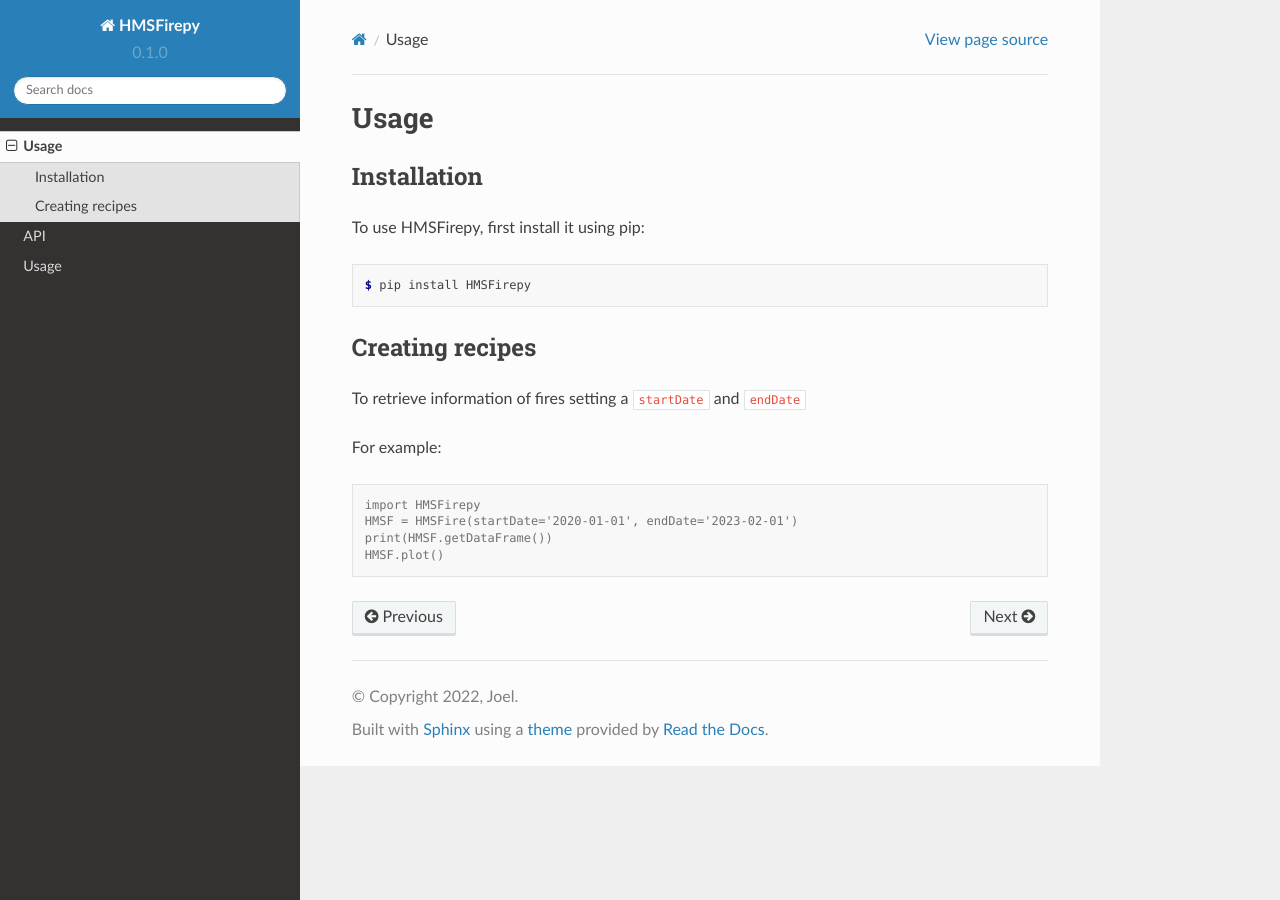
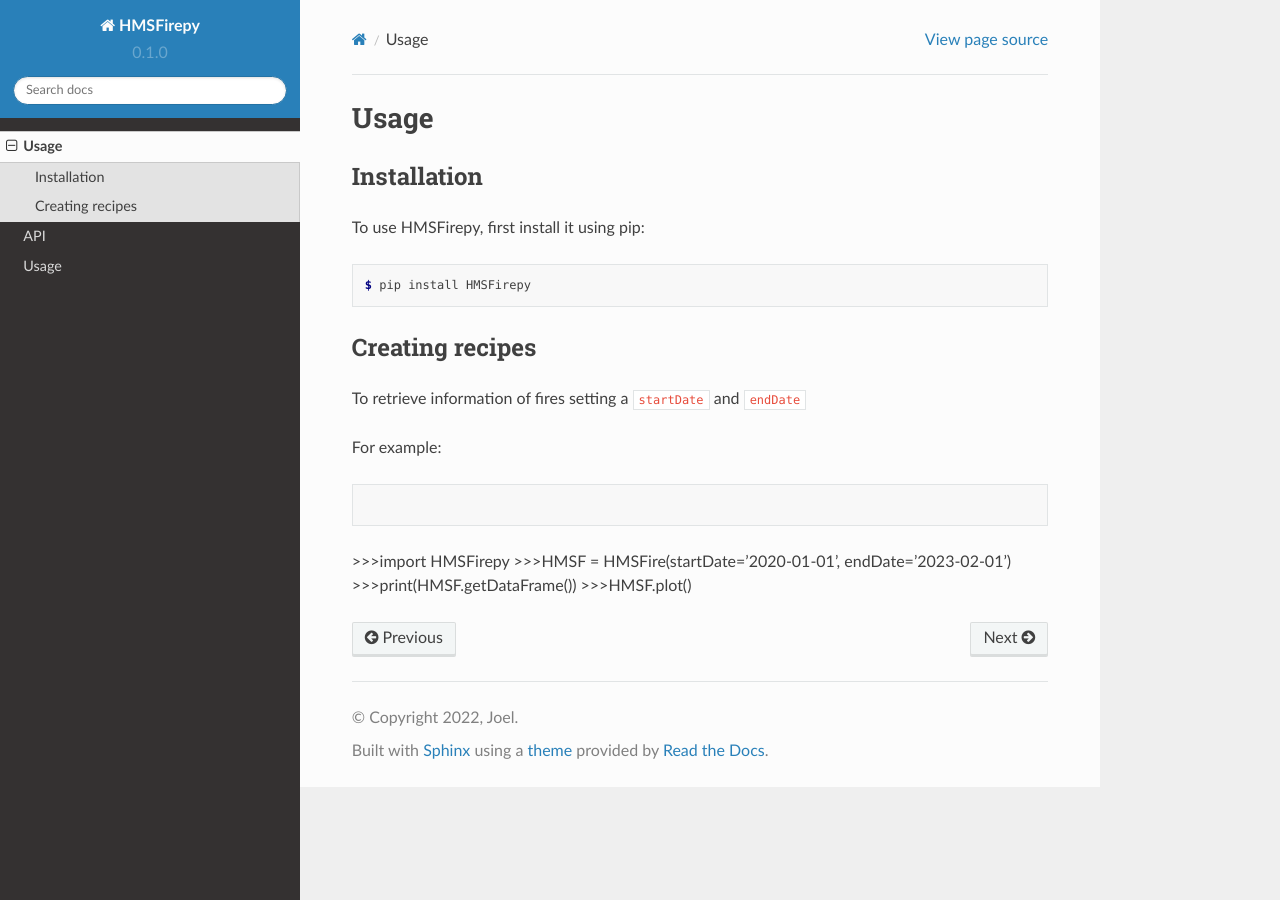
Before and after one commit to joelchaconcastillo/OSPO_HMS_Fire, a Sphinx documentation site: the page built from docs/source/usage.rst, in a window 1280 px wide. Built offline with Sphinx 7.4.7 and the Read the Docs theme 2.0.0, drawn with Linux system fonts in a browser that asks for light colours.

Commit message:
Update usage.rst

```diff
--- a/docs/source/usage.rst
+++ b/docs/source/usage.rst
@@ -21,7 +21,7 @@
 
 .. code-block:: console
 
-   import HMSFirepy
-   HMSF = HMSFire(startDate='2020-01-01', endDate='2023-02-01')
-   print(HMSF.getDataFrame())
-   HMSF.plot()
+>>>import HMSFirepy
+>>>HMSF = HMSFire(startDate='2020-01-01', endDate='2023-02-01')
+>>>print(HMSF.getDataFrame())
+>>>HMSF.plot()
```
